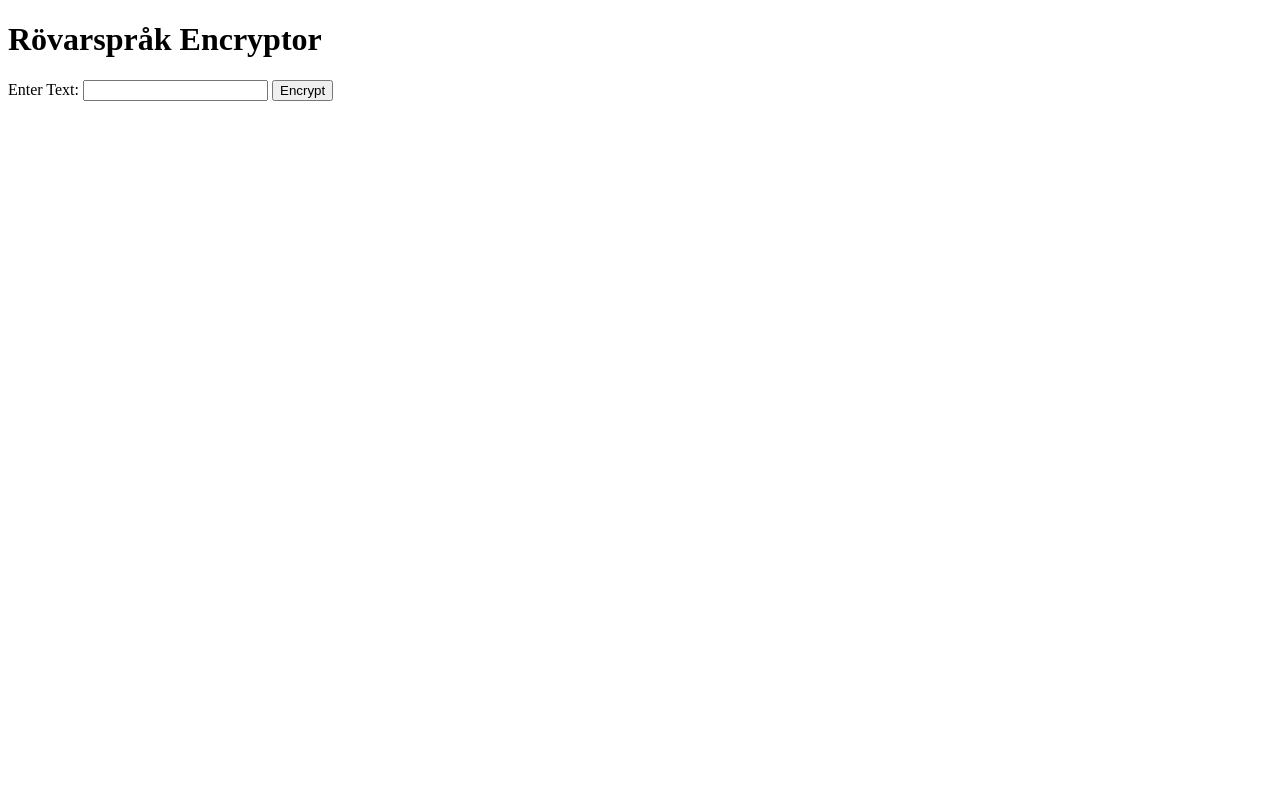
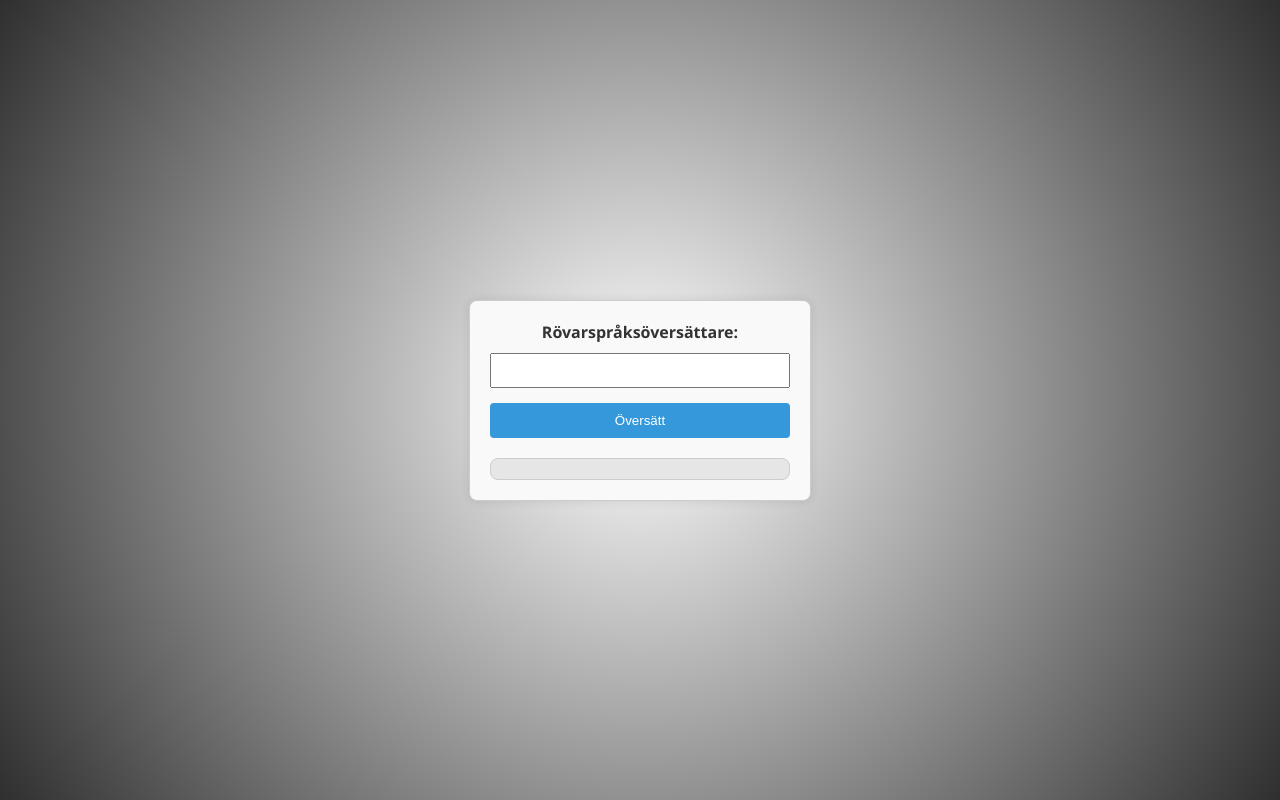
Before and after one commit to AxelLofberg/Individuell-examination, a plain HTML site: page index.html in a window 1280 px wide. Drawn offline with Linux system fonts and the light colour scheme.

Commit message:
HTML uppgrade

```diff
--- a/index.html
+++ b/index.html
@@ -2,43 +2,92 @@
 <html lang="en">
 <head>
     <meta charset="UTF-8">
-    <meta http-equiv="X-UA-Compatible" content="IE=edge">
     <meta name="viewport" content="width=device-width, initial-scale=1.0">
     <title>Rövarspråk Encryptor</title>
+    <style>
+        body {
+            display: flex;
+            justify-content: center;
+            align-items: center;
+            height: 100vh;
+            margin: 0;
+            font-family: 'Segoe UI', Tahoma, Geneva, Verdana, sans-serif;
+            background: radial-gradient(circle, #ffffff, #302f2f);
+        }
+
+        #encrypt-form {
+            width: 300px;
+            padding: 20px;
+            border: 1px solid #ccc;
+            border-radius: 8px;
+            box-shadow: 0 0 10px rgba(0, 0, 0, 0.1);
+            background-color: #f9f9f9;
+            text-align: center;
+        }
+
+        label {
+            display: block;
+            margin-bottom: 10px;
+            font-weight: bold;
+            color: #333;
+        }
+
+        input {
+            width: 100%;
+            padding: 8px;
+            margin-bottom: 15px;
+            box-sizing: border-box;
+        }
+
+        button {
+            background-color: #3498db;
+            color: #fff;
+            border: none;
+            padding: 10px;
+            border-radius: 4px;
+            cursor: pointer;
+            width: 100%;
+            transition: background-color 0.3s ease;
+        }
+
+        button:hover {
+            background-color: #2077b3;
+        }
+
+        #result {
+            margin-top: 20px;
+            font-weight: bold;
+            padding: 10px;
+            border: 1px solid #ccc;
+            border-radius: 8px;
+            background-color: #e6e6e6;
+            color: #333;
+        }
+    </style>
 </head>
 <body>
-    <h1>Rövarspråk Encryptor</h1>
-
-    <form id="encryptForm">
-        <label for="inputText">Enter Text:</label>
-        <input type="text" id="inputText" name="inputText" required>
-
-        <button type="button" onclick="encryptText()">Encrypt</button>
-    </form>
-
-    <div id="result"></div>
+    <div id="encrypt-form">
+        <label for="text">Rövarspråksöversättare:</label>
+        <input type="text" id="text" name="text" required>
+        <button onclick="encryptText()">Översätt</button>
+        <div id="result"></div>
+    </div>
 
     <script>
-        function encryptText() {
-            var inputText = document.getElementById("inputText").value;
+        async function encryptText() {
+            const textInput = document.getElementById('text');
+            const resultDiv = document.getElementById('result');
 
-            // Skicka en POST-förfrågan till /encrypt endpoint med användarens inmatning
-            fetch('/encrypt', {
+            const response = await fetch('/encrypt', {
                 method: 'POST',
                 headers: {
                     'Content-Type': 'text/plain'
                 },
-                body: inputText
-            })
-            .then(response => response.text())
-            .then(encryptedText => {
-                // Visa det krypterade resultatet
-                document.getElementById("result").innerText = 'Encrypted Text: ' + encryptedText;
-            })
-            .catch(error => {
-                console.error('Error:', error);
-                document.getElementById("result").innerText = 'Error occurred.';
+                body: textInput.value
             });
+
+            const data = await response.text();
+            resultDiv.innerText = `Rövarspråk: ${data}`;
         }
     </script>
 </body>
```
